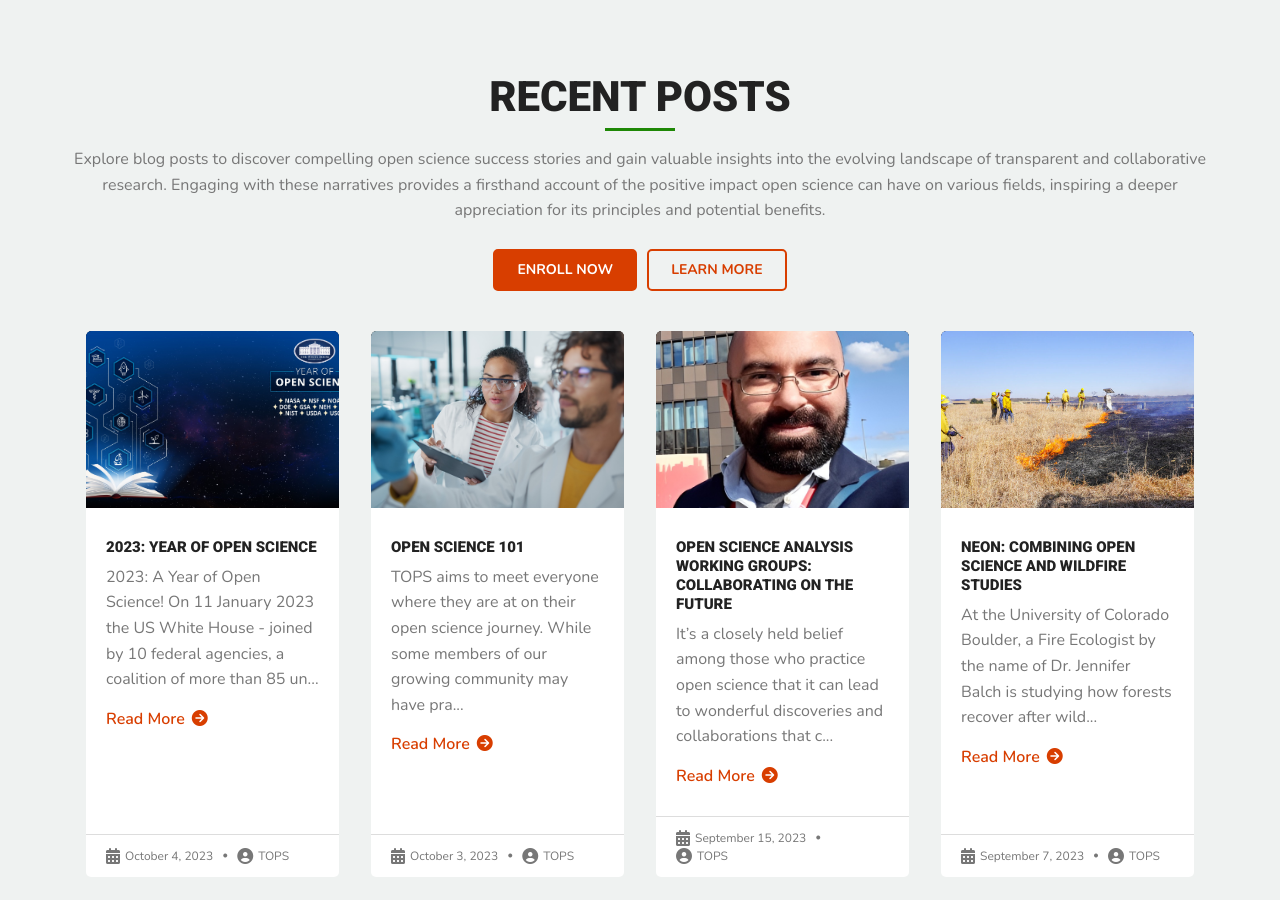
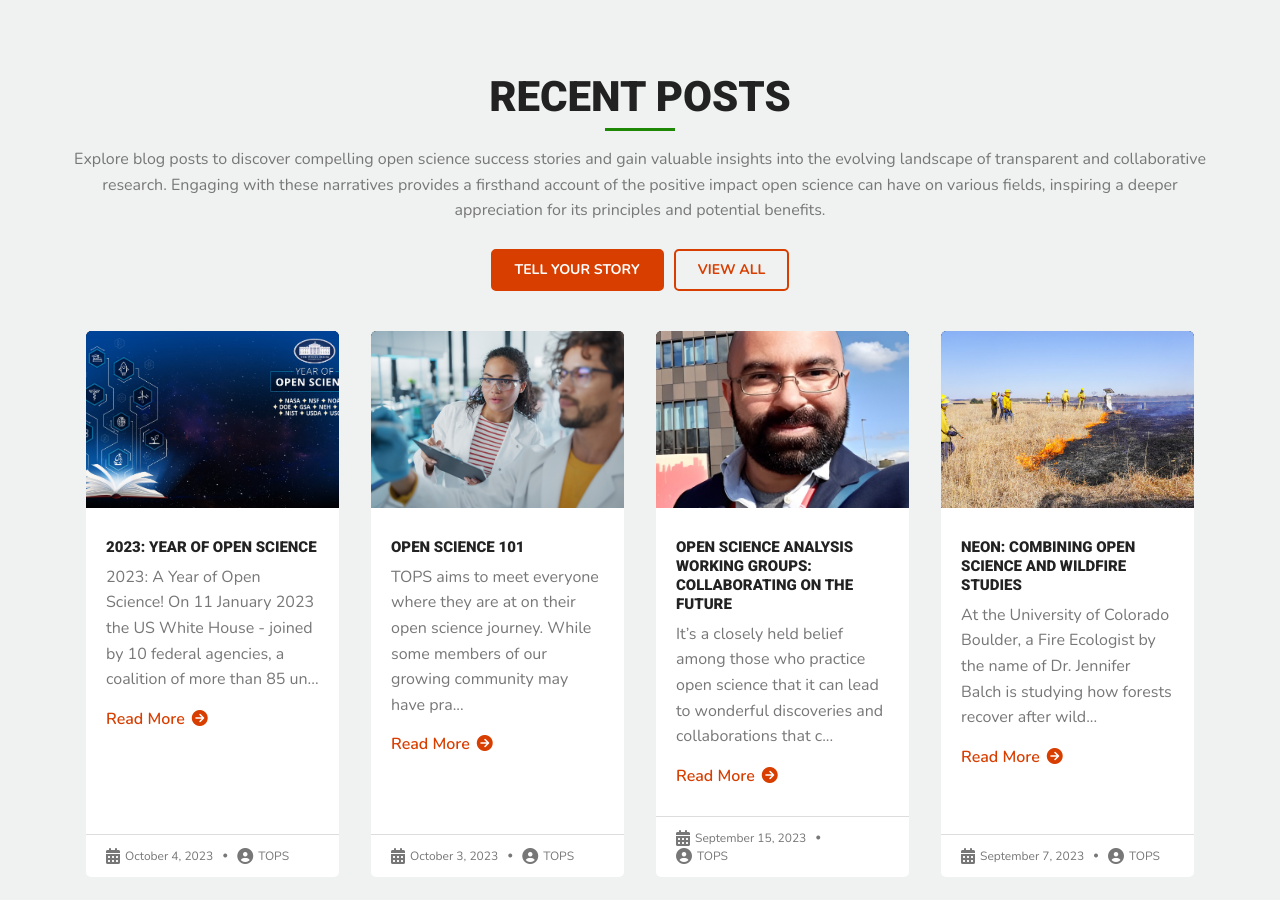
Before and after one commit to bressler1995/TOPS-Website-Front-End, a Jekyll site: the page built from index.md, in a window 1280 px wide and 900 px high, scrolled down 1648 px. Built offline with Jekyll 4.4.1, drawn with Linux system fonts in a browser that asks for light colours; some of the changed text lies outside the part shown.

Commit message:
Change home button labels on home

```diff
--- a/_includes/home/events.html
+++ b/_includes/home/events.html
@@ -6,8 +6,8 @@
                 <div class="tops_divider div_larger justify-content-center mb-3"><div class="div_inner"></div></div>
                 <p>Lorem ipsum dolor sit amet, consectetur adipiscing elit, sed do eiusmod tempor incididunt ut labore et dolore magna aliqua. Ut enim ad minim veniam, quis nostrud exercitation ullamco laboris nisi ut aliquip ex ea commodo consequat. Duis aute irure dolor in reprehenderit in voluptate velit esse cillum dolore eu fugiat nulla pariatur. Excepteur sint occaecat cupidatat.</p>
                 <div class="d-flex flex-row flex-wrap tops_doublebuttons justify-content-center">
-                    <a class="btn btn-primary" href="#" role="button">Enroll Now</a>
-                    <a class="btn btn-outline-primary" href="#" role="button">Learn More</a>
+                    <a class="btn btn-primary" href="#" role="button">View All</a>
+                    <a class="btn btn-outline-primary" href="#" role="button">Contact Us</a>
                 </div>
             </div>
         </div>
--- a/_includes/home/posts.html
+++ b/_includes/home/posts.html
@@ -6,8 +6,8 @@
               <div class="tops_divider div_larger justify-content-center mb-3"><div class="div_inner"></div></div>
               <p>Explore blog posts to discover compelling open science success stories and gain valuable insights into the evolving landscape of transparent and collaborative research. Engaging with these narratives provides a firsthand account of the positive impact open science can have on various fields, inspiring a deeper appreciation for its principles and potential benefits.</p>
               <div class="d-flex flex-row flex-wrap tops_doublebuttons justify-content-center">
-                  <a class="btn btn-primary" href="#" role="button">Enroll Now</a>
-                  <a class="btn btn-outline-primary" href="#" role="button">Learn More</a>
+                  <a class="btn btn-primary" href="#" role="button">Tell Your Story</a>
+                  <a class="btn btn-outline-primary" href="#" role="button">View All</a>
               </div>
           </div>
       </div>
```
